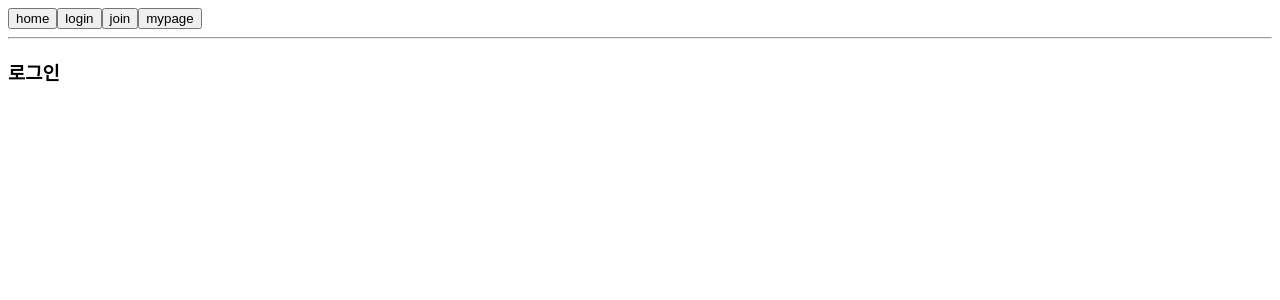
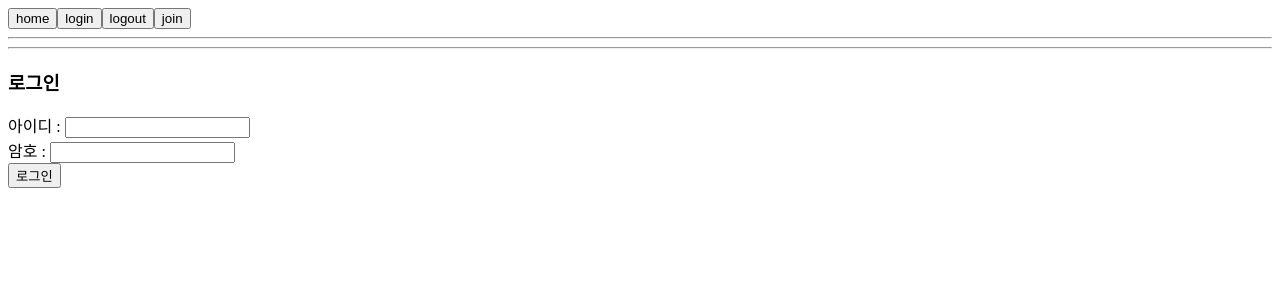
Before and after one commit to alsendrha/vue_20220314, a Vue app: page /#/login in a window 1280 px wide. Shown: the top 300 px of the page. Built offline with nearby package versions, Linux system fonts and the light colour scheme.

Commit message:
20220315
dd

```diff
--- a/src/App.vue
+++ b/src/App.vue
@@ -1,9 +1,10 @@
 <template>
   <div>
     <button @click="handleMenu('home')">home</button>
-    <button @click="handleMenu('login')">login</button>
-    <button @click="handleMenu('join')">join</button>
-    <button @click="handleMenu('mypage')">mypage</button>
+    <button v-if="!logged" @click="handleMenu('login')">login</button>
+    <button v-if="!logged" @click="handleMenu('Logout')">logout</button>
+    <button v-if="logged === false" @click="handleMenu('join')">join</button>
+    <button v-if="logged === true" @click="handleMenu('mypage')">mypage</button>
     <hr />
 
     <router-view></router-view>
@@ -12,18 +13,33 @@
 </template>
 
 <script>
+import { onMounted, computed } from 'vue';
 import {useRouter} from 'vue-router';
+import {useStore} from 'vuex';
 
 export default {
   setup () {
     const router = new useRouter();
+    const store = useStore();
+
+    // stores의 getters 호출
+    const logged = computed(() => store.getters.getLogged )
+
     const handleMenu = (menu) => {
       console.log('App.vue => handleMenu =>', menu)
       router.push(menu);
+    }
+    /// 생명주기(f5, refresh 가 수행됨)
+    onMounted(() =>{
+      if(sessionStorage.getItem("TOKEN") !== null){
+        store.commit('setLogged', true);
+      }
+      else {
+        store.commit('setLogged', false);
+      }
+    });
 
-    }
-
-    return {handleMenu}
+    return {handleMenu, logged}
   }
 }
 </script>
--- a/src/components/Join.vue
+++ b/src/components/Join.vue
@@ -164,7 +164,6 @@ export default {
                 alert('가입되었습니다.');
                 router.push({name : 'Home'});
             }
-
         }
 
         return {state, userid, userpw, userpw1, username, useremail, useremail2, userage,  handleHome, handleCheck, handleJoin}
--- a/src/components/Login.vue
+++ b/src/components/Login.vue
@@ -1,15 +1,63 @@
 <template>
     <div>
+        <hr />
         <h3>로그인</h3>
+        아이디 : <input type="text" ref="userid" v-model="state.userid" /><br />
+        암호 : <input type="password" ref="userpw" v-model="state.userpw" /><br />
+        <button @click="handleLogin">로그인</button>
     </div>
 </template>
 
 <script>
+import { reactive, ref } from 'vue';
+import axios from 'axios';
+import {useRouter} from 'vue-router';
+import {useStore} from 'vuex';
 export default {
     setup () {
+        const router = new useRouter;
+        const store = useStore();
+
+        const state = reactive({
+            userid : '',
+            userpw : '',
+
+        });
+
+        const userid = ref(null);
+        const userpw = ref(null);
+
+        const handleLogin = async() => {
+            if(state.userid.length <= 0){
+                alert('아이디를 입력하세요.');
+                userid.value.focus();
+                return false;
+            }
+
+            if(state.userpw.length <= 0){
+                alert('암호를 입력하세요.');
+                userpw.value.focus();
+                return false;
+            }
+
+            const url = `/member/select`;
+            const headers = {"Content-Type":"application/json"};
+            const body = {
+                id : state.userid,
+                pw : state.userpw,
+            }
+            const response = await axios.post(url, body, {headers});
+            console.log(response.data);
+            if(response.data.status === 200){
+                sessionStorage.setItem("TOKEN", response.data.result);
+                alert('로그인 되었습니다.');
+                store.commit('setLogged', true);
+                router.push({name : 'Home'});
+            }
+        }
 
 
-        return {}
+        return {state, userid, userpw, handleLogin}
     }
 }
 </script>
--- a/src/main.js
+++ b/src/main.js
@@ -2,6 +2,8 @@ import { createApp } from 'vue'
 import App from './App.vue'
 
 import routes from './routes/index';
+
+import stores from './stores/index';
 
 // element-plus
 import ElementPlus from 'element-plus';
@@ -9,5 +11,6 @@ import 'element-plus/theme-chalk/index.css';
 
 createApp(App)
     .use(routes)
+    .use(stores)
     .use(ElementPlus)
     .mount('#app');
--- a/src/routes/index.js
+++ b/src/routes/index.js
@@ -2,6 +2,7 @@ import { createRouter, createWebHashHistory } from 'vue-router'
 
 import Home from '@/components/Home';
 import Login from '@/components/Login';
+import Logout from '@/components/Logout';
 import Join from '@/components/Join';
 import Mypage from '@/components/Mypage';
 
@@ -9,6 +10,7 @@ const routes = [
     { path : '/', redirect:'home'},
     { path : '/home', name:'Home', component:Home},
     { path : '/login', name:'Login', component:Login},
+    { path : '/logout', name:'Logout', component:Logout},
     { path : '/join', name:'Join', component:Join},
     { path : '/mypage', name:'Mypage', component:Mypage},
 ]
--- /dev/null
+++ b/src/stores/index.js
@@ -0,0 +1,24 @@
+import { createStore } from "vuex";
+
+export default createStore({
+    // 상태변수
+    state : {
+        logged : false,
+    },
+
+    // getters => App.vue
+    getters : {
+        getLogged(state) {
+            return state.logged;
+        }
+    },
+
+    // mutations => Login.vue, Logout.vue
+    mutations : {
+        setLogged(state, value) {
+            state.logged = value;
+        }
+    }
+
+    // actions
+})
```
